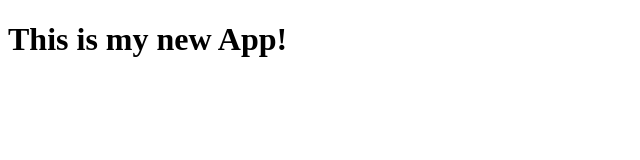
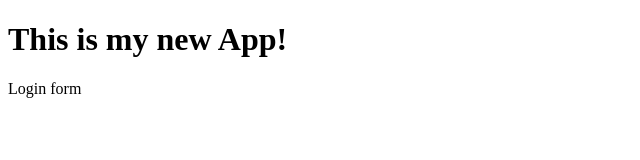
Before and after one commit to MorrisMokwebo/myappsamle, a plain HTML site: page index.html in a window 1280 px wide. Shown: the full height of the page, 0-640 px from the left. Drawn offline with Linux system fonts and the light colour scheme.

Commit message:
login form

```diff
--- /dev/null
+++ b/dir2/app.js
@@ -0,0 +1 @@
+console.log(345)
--- a/index.html
+++ b/index.html
@@ -6,6 +6,6 @@
 <body>
 
 <h1>This is my new App!</h1>
-
+Login form
 </body>
 </html>
```
Also changed, not shown: login.html (added, +1 -0 lines), log.txt (added).
